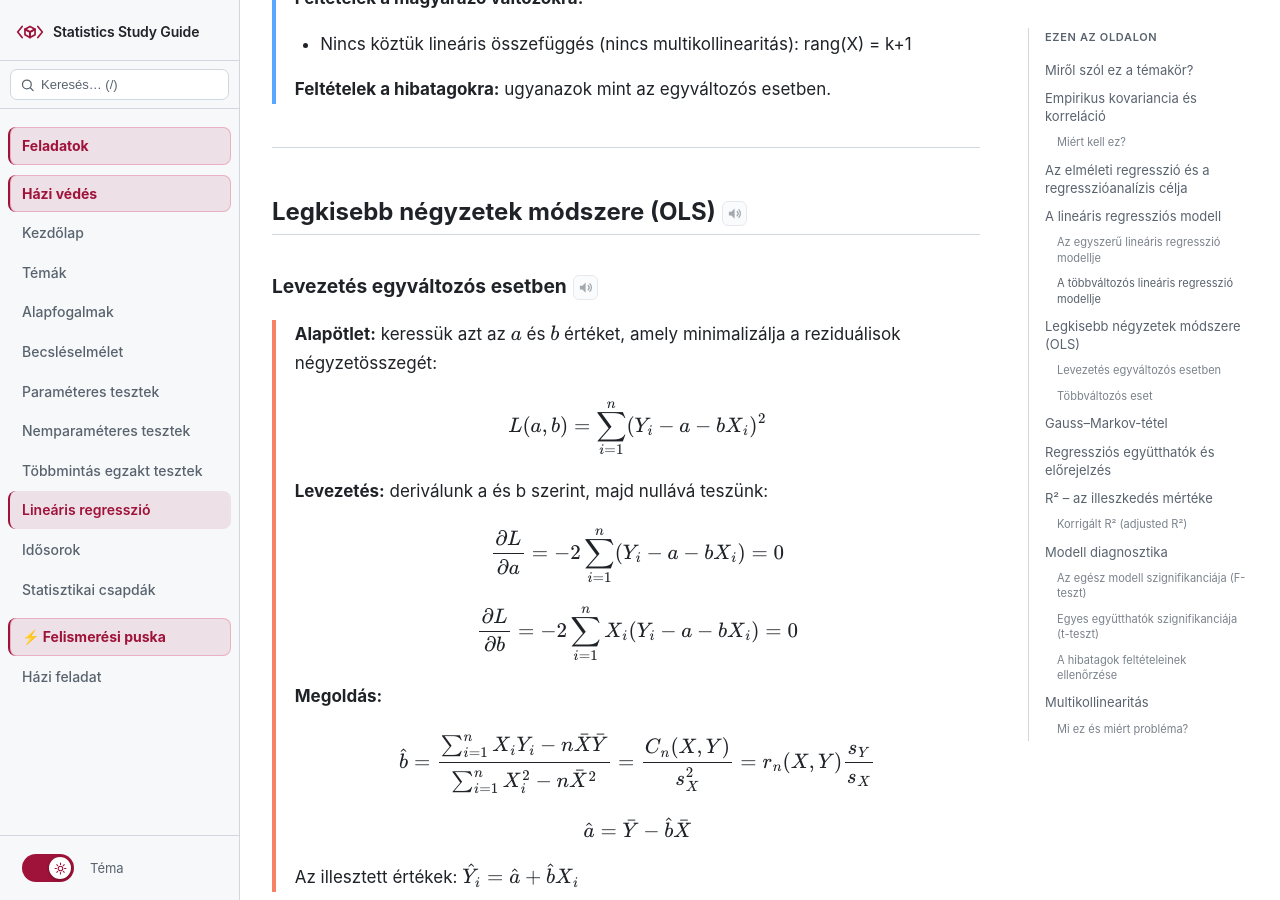
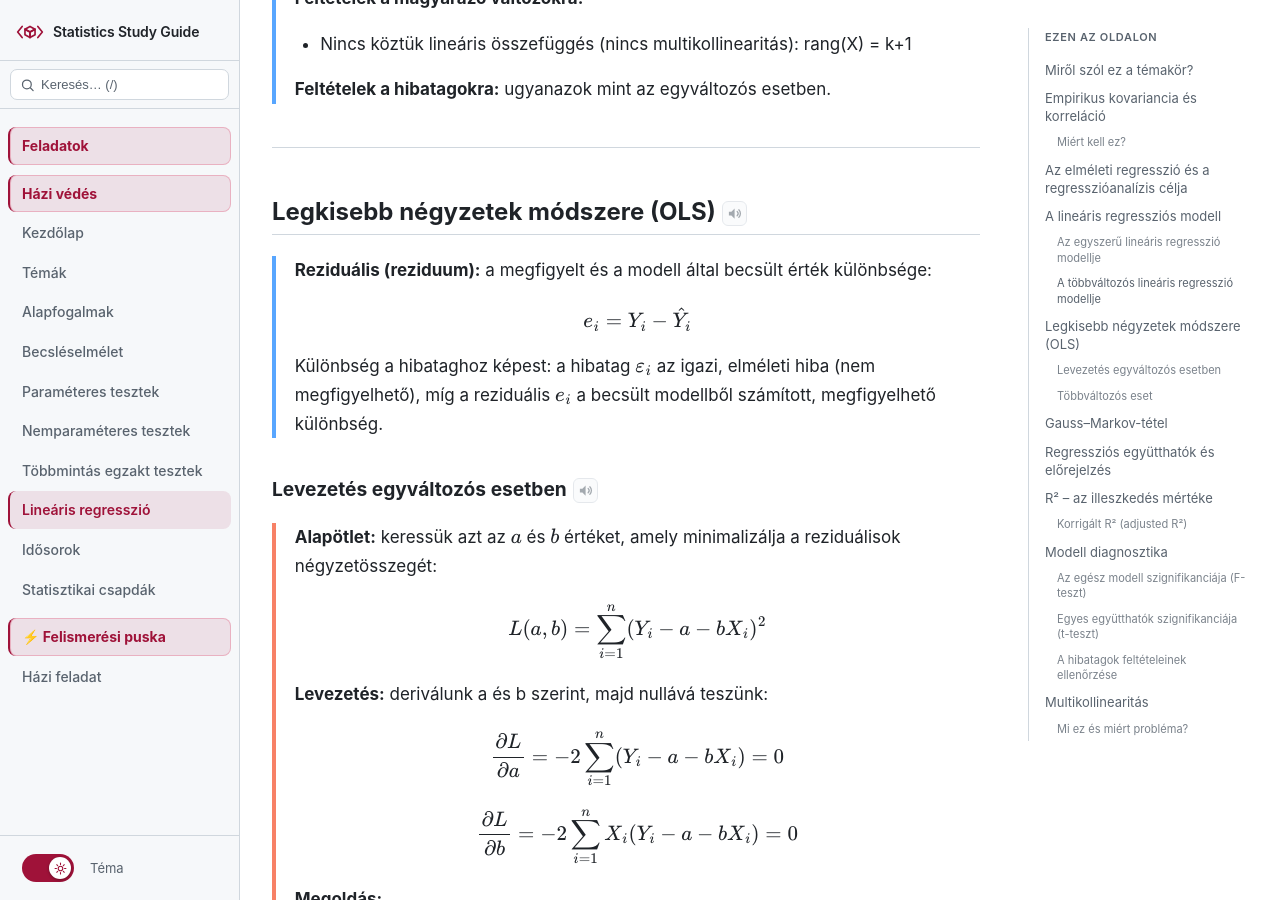
Before and after one commit to szappanka/stats-study, a Jekyll site: the page built from docs/06-linearis-regresszio.md, in a window 1280 px wide and 900 px high, scrolled down 3358 px. Built offline with Jekyll 4.4.1, drawn with Linux system fonts in a browser that asks for light colours.

Commit message:
feat: Add residual concept and explanation to regression analysis documentation

```diff
--- a/docs/06-linearis-regresszio.md
+++ b/docs/06-linearis-regresszio.md
@@ -120,6 +120,14 @@ $$\hat{\beta} = (X^TX)^{-1}X^TY$$
 ---
 
 ## Legkisebb négyzetek módszere (OLS)
+
+<div class="concept" markdown="1">
+**Reziduális (reziduum):** a megfigyelt és a modell által becsült érték különbsége:
+
+$$e_i = Y_i - \hat{Y}_i$$
+
+Különbség a hibataghoz képest: a hibatag \\(\varepsilon_i\\) az igazi, elméleti hiba (nem megfigyelhető), míg a reziduális \\(e_i\\) a becsült modellből számított, megfigyelhető különbség.
+</div>
 
 ### Levezetés egyváltozós esetben
 
```
Also changed, not shown: docs/feladatok.md (+2 -0 lines).
